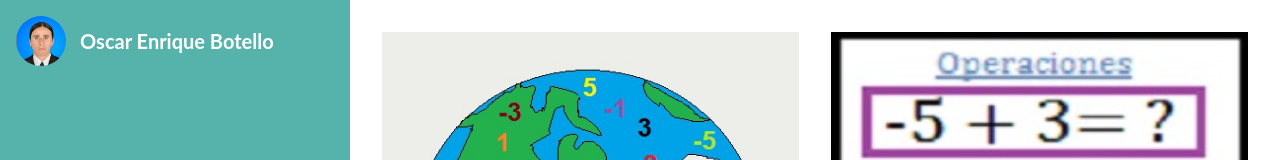
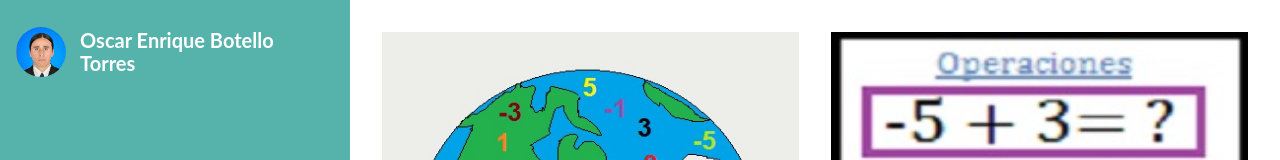
Before and after one commit to Otorres851/Mi-Web, a plain HTML site: page test2/index.html in a window 1280 px wide. Shown: the top 160 px of the page. Drawn offline with Linux system fonts and the light colour scheme; a web font is replaced by a local one.

Commit message:
Proyecto HTML y CSS

```diff
--- a/test2/index.html
+++ b/test2/index.html
@@ -14,7 +14,7 @@
             <figure class="perfil_circulo">
                 <img src="img/perfil.jpeg" alt="" class="perfil_foto">
             </figure>
-            <h1 class="perfil_nombres">Oscar Enrique Botello</h1>
+            <h1 class="perfil_nombres">Oscar Enrique Botello Torres</h1>
         </div>
 
         <div class="informacion">
```
